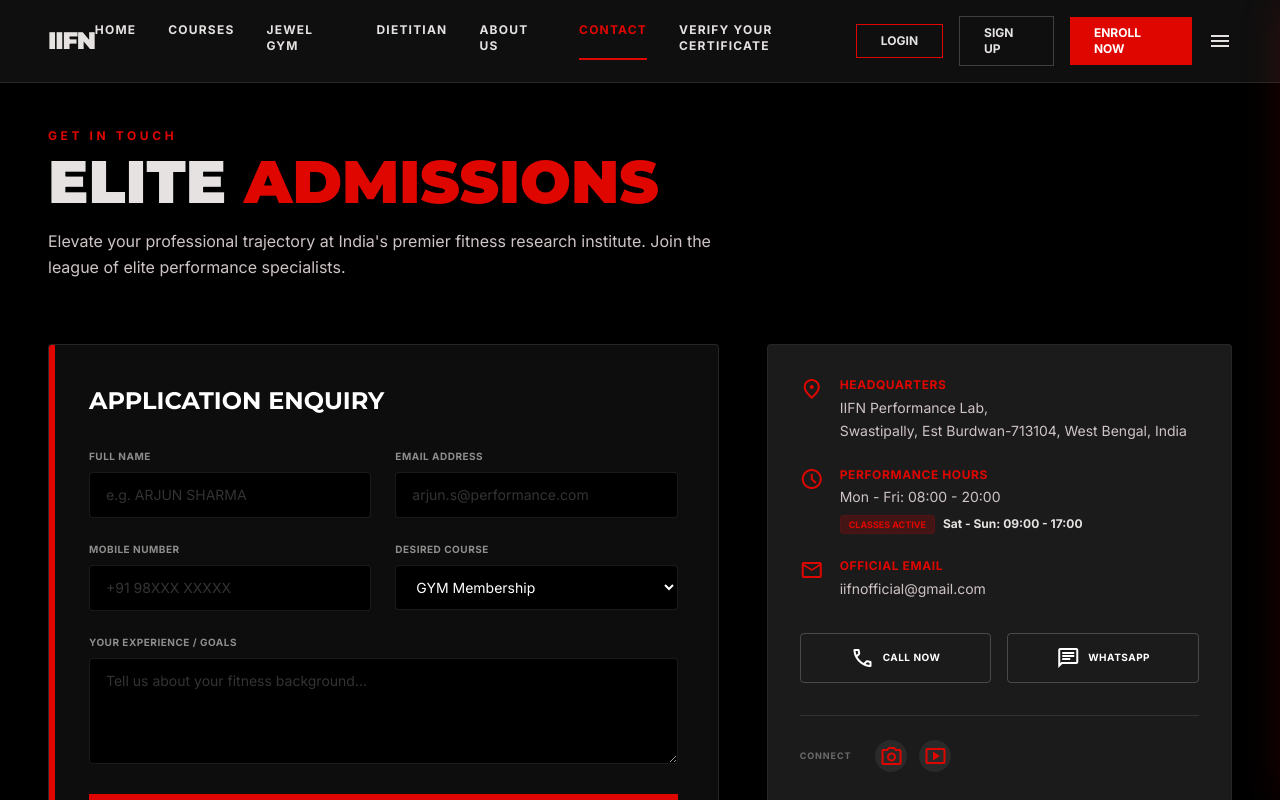
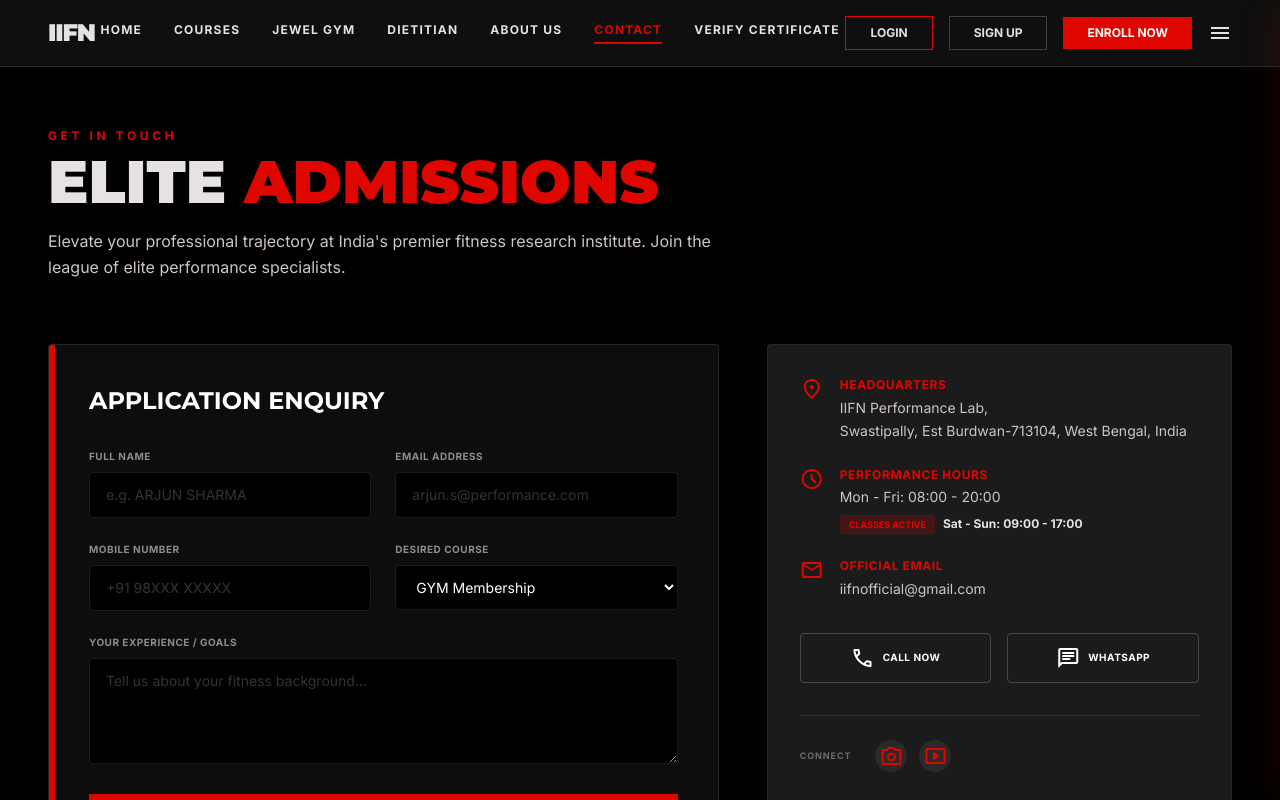
Before and after one commit to Rustam-xx7/IIFN, a Next.js app: page /contact in a window 1280 px wide. Shown: the top 800 px of the page. Built offline with nearby package versions, Linux system fonts and the light colour scheme; no server answers.

Commit message:
instagram link fixed

```diff
--- a/src/app/gym/page.js
+++ b/src/app/gym/page.js
@@ -267,7 +267,7 @@
                 EXPLORE GYM PLANS
               </a>
               <a
-                href="https://www.instagram.com/jewelfitness.gym?igsh=MWRlN292eGhheThyYg=="
+                href="https://www.instagram.com/jewelfitness.gym/"
                 target="_blank"
                 rel="noopener noreferrer"
                 className="flex items-center justify-center gap-2 border-2 border-white/20 text-white px-10 py-4 font-body font-bold text-xs uppercase tracking-widest text-center hover:bg-white hover:text-black transition-all"
--- a/src/components/Navbar.jsx
+++ b/src/components/Navbar.jsx
@@ -42,7 +42,6 @@
     { name: "Dietitian", path: "/dietition" },
     { name: "About Us", path: "/about" },
     { name: "Contact", path: "/contact" },
-    { name: "Verify your Certificate", path: "/#verify-your-certificate" },
   ];
 
   const links =
@@ -66,8 +65,7 @@
             <Link
               key={link.path}
               href={link.path}
-              className={`font-body font-bold text-xs uppercase tracking-widest transition-all duration-300 pb-1 border-b-2 hover:text-secondary-container ${
-                isActive(link.path)
+              className={`font-body font-bold text-xs uppercase tracking-widest transition-all duration-300 pb-1 border-b-2 hover:text-secondary-container ${isActive(link.path)
                 ? "text-secondary-container border-secondary-container"
                 : "text-on-surface border-transparent"
                 }`}
@@ -75,6 +73,14 @@
               {link.name}
             </Link>
           ))}
+          <a
+            href="https://www.ncbsdskillindia.com/student-result.php"
+            target="_blank"
+            rel="noopener noreferrer"
+            className="font-body font-bold text-xs uppercase tracking-widest transition-all duration-300 pb-1 hover:text-secondary-container"
+          >
+            Verify Certificate
+          </a>
         </div>
 
         {/* Action Buttons */}
@@ -141,16 +147,14 @@
 
       {/* Side drawer navigation for mobile */}
       <div
-        className={`fixed inset-0 bg-black/60 backdrop-blur-sm z-[60] transition-opacity duration-300 ${
-          isOpen
+        className={`fixed inset-0 bg-black/60 backdrop-blur-sm z-[60] transition-opacity duration-300 ${isOpen
           ? "opacity-100 pointer-events-auto"
           : "opacity-0 pointer-events-none"
           }`}
         onClick={() => setIsOpen(false)}
       />
       <aside
-        className={`fixed right-0 top-0 h-full w-full sm:w-80 z-[70] bg-background/95 backdrop-blur-2xl border-l border-white/10 shadow-[0_0_40px_rgba(224,6,0,0.15)] flex flex-col p-10 gap-8 transform transition-transform duration-500 ease-in-out ${
-          isOpen ? "translate-x-0" : "translate-x-full"
+        className={`fixed right-0 top-0 h-full w-full sm:w-80 z-[70] bg-background/95 backdrop-blur-2xl border-l border-white/10 shadow-[0_0_40px_rgba(224,6,0,0.15)] flex flex-col p-10 gap-8 transform transition-transform duration-500 ease-in-out ${isOpen ? "translate-x-0" : "translate-x-full"
           }`}
       >
         <div className="flex justify-between items-center mb-6">
@@ -176,8 +180,7 @@
               key={link.path}
               href={link.path}
               onClick={() => setIsOpen(false)}
-              className={`font-display text-lg uppercase font-bold tracking-wider hover:text-secondary-container transition-colors ${
-                isActive(link.path)
+              className={`font-display text-lg uppercase font-bold tracking-wider hover:text-secondary-container transition-colors ${isActive(link.path)
                 ? "text-secondary-container scale-105 origin-left"
                 : "text-on-surface/70"
                 }`}
@@ -185,6 +188,15 @@
               {link.name}
             </Link>
           ))}
+          <a
+            href="https://www.ncbsdskillindia.com/student-result.php"
+            target="_blank"
+            rel="noopener noreferrer"
+            className="w-full lg:w-auto inline-flex items-center justify-center gap-2 bg-secondary-container text-white px-6 py-2 font-body font-bold text-xs uppercase tracking-widest red-glow-hover hover:scale-105 active:scale-95 transition-all rounded-sm cursor-pointer"
+          >
+            <span className="material-symbols-outlined text-sm">open_in_new</span>
+            Verify Certificate
+          </a>
         </nav>
 
         <div className="mt-auto pt-8 border-t border-white/10 flex flex-col gap-4">
```
Lines whose indentation alone changed are shown as unchanged.
